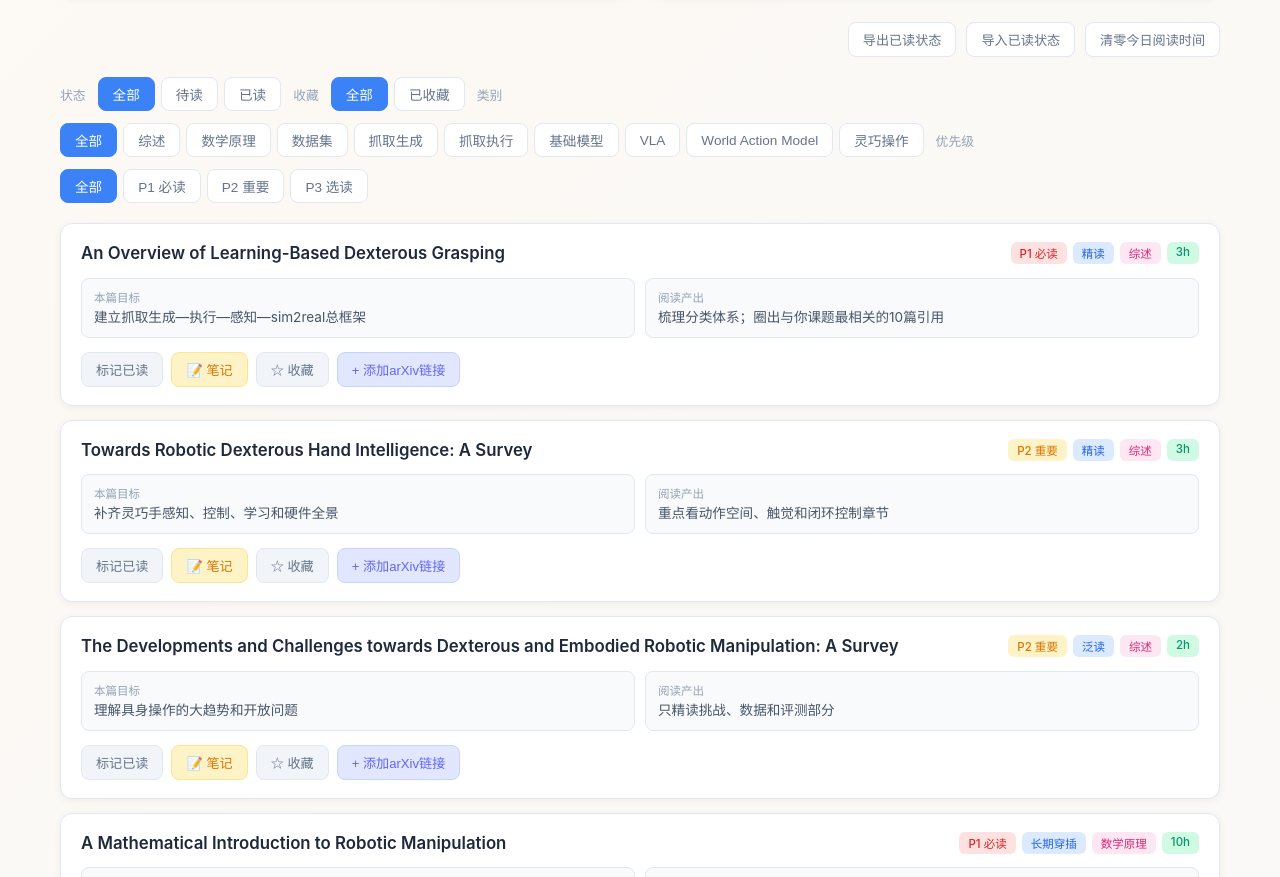
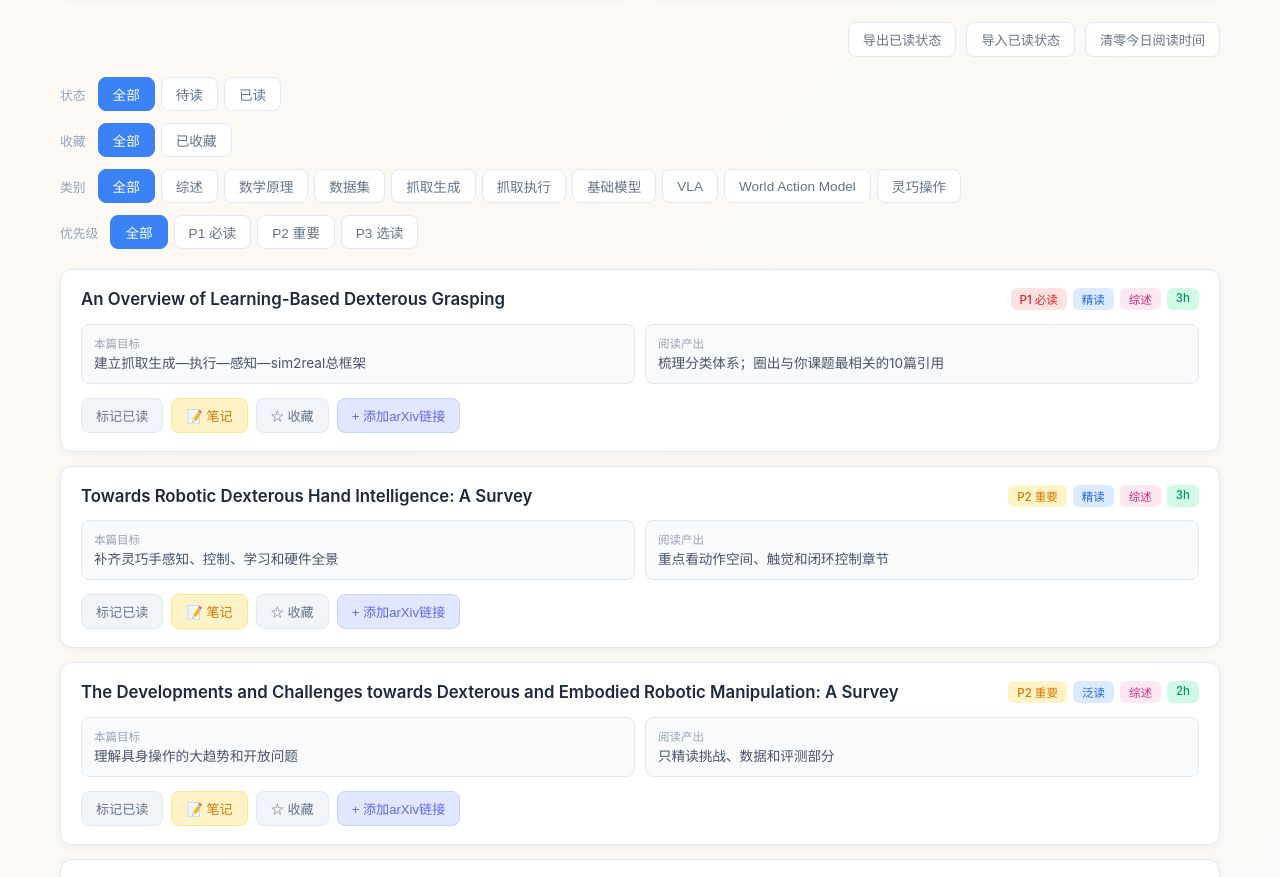
Before and after one commit to Cu2ta1n/Cu2ta1n.github.io, a plain HTML site: page index.html in a window 1280 px wide. Shown: the part 949-1826 px from the top of the page. Drawn offline with nearby package versions, Linux system fonts and the light colour scheme.

Commit message:
修改筛选栏布局：每个分类标签占一行

```diff
--- a/index.html
+++ b/index.html
@@ -125,10 +125,14 @@
 
         .filters {
             display: flex;
-            flex-wrap: wrap;
+            flex-direction: column;
             gap: 12px;
             margin-bottom: 20px;
+        }
+        .filter-row {
+            display: flex;
             align-items: center;
+            gap: 12px;
         }
         .filter-group { display: flex; gap: 6px; flex-wrap: wrap; }
         .filter-btn {
@@ -353,27 +357,35 @@
         </div>
 
         <div class="filters">
+            <div class="filter-row">
                 <span class="filter-label">状态</span>
                 <div class="filter-group" id="statusFilter">
                     <button class="filter-btn active" data-status="all">全部</button>
                     <button class="filter-btn" data-status="unread">待读</button>
                     <button class="filter-btn" data-status="read">已读</button>
                 </div>
+            </div>
+            <div class="filter-row">
                 <span class="filter-label">收藏</span>
                 <div class="filter-group" id="favoriteFilter">
                     <button class="filter-btn active" data-favorite="all">全部</button>
                     <button class="filter-btn" data-favorite="yes">已收藏</button>
                 </div>
+            </div>
+            <div class="filter-row">
                 <span class="filter-label">类别</span>
                 <div class="filter-group" id="categoryFilter">
                     <button class="filter-btn active" data-category="all">全部</button>
                 </div>
+            </div>
+            <div class="filter-row">
                 <span class="filter-label">优先级</span>
                 <div class="filter-group" id="priorityFilter">
                     <button class="filter-btn active" data-priority="all">全部</button>
                     <button class="filter-btn" data-priority="1">P1 必读</button>
                     <button class="filter-btn" data-priority="2">P2 重要</button>
                     <button class="filter-btn" data-priority="3">P3 选读</button>
+                </div>
             </div>
         </div>
 
```
Lines whose indentation alone changed are shown as unchanged.
